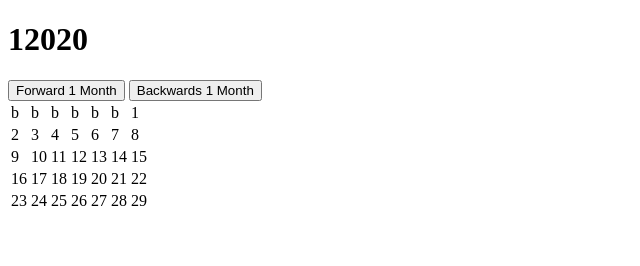
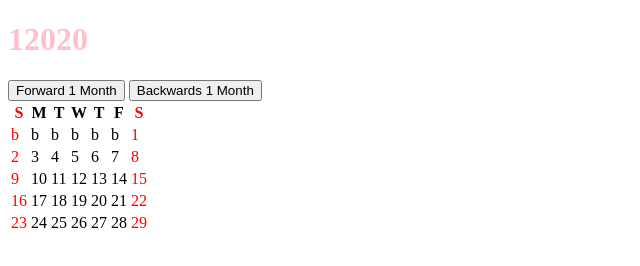
Before and after one commit to shaun-yb/calendar, a plain HTML site: page index.html in a window 1280 px wide. Shown: the whole page, without its empty margins (0-640 px from the left). Drawn offline with Linux system fonts and the light colour scheme.

Commit message:
add weekend coloring

```diff
--- /dev/null
+++ b/calendar.css
@@ -0,0 +1,7 @@
+h1 {
+    color: pink;
+}
+
+.weekend {
+    color: red;
+}
--- a/calendar.js
+++ b/calendar.js
@@ -48,14 +48,22 @@ var calendarService = (function() {
                 var cell = document.createElement("td");
 
                 if (daysBeforeMonthStart > 0) {
-                    cell.appendChild(document.createTextNode("b"));
+                    var cellContent = "b";
+                    // cell.appendChild(document.createTextNode("b"));
                     daysBeforeMonthStart--;
                 } else if (dayCount > daysInMonth) {
-                    cell.appendChild(document.createTextNode("b"));
+                    var cellContent = "b";
+                    // cell.appendChild(document.createTextNode("b"));
                 } else {
-                    cell.appendChild(document.createTextNode(dayCount));
+                    var cellContent = dayCount;
                     dayCount++;
                 }
+                cell.appendChild(document.createTextNode(cellContent));
+
+                if (j == 0 || j == 6) {
+                    cell.className += "weekend";
+                }
+
                 row.appendChild(cell);
             }
         }
--- a/index.html
+++ b/index.html
@@ -5,6 +5,7 @@
             Calendar
         </title>
         <script type="text/javascript" src="calendar.js"></script>
+        <link rel='stylesheet' type='text/css' href='calendar.css'/>
     </head>
     <body>
         <h1 id="year"></h1>
@@ -12,6 +13,15 @@
         <input type = "button" onclick = "updateCalendar(true)" value = "Forward 1 Month" />
         <input type = "button" onclick = "updateCalendar(false)" value = "Backwards 1 Month" />
         <table>
+            <tr>
+                <th class="weekend">S</th>
+                <th>M</th>
+                <th>T</th>
+                <th>W</th>
+                <th>T</th>
+                <th>F</th>
+                <th class="weekend">S</th>
+              </tr>
             <tr id ="row-0"></tr>
             <tr id ="row-1"></tr>
             <tr id ="row-2"></tr>
```
